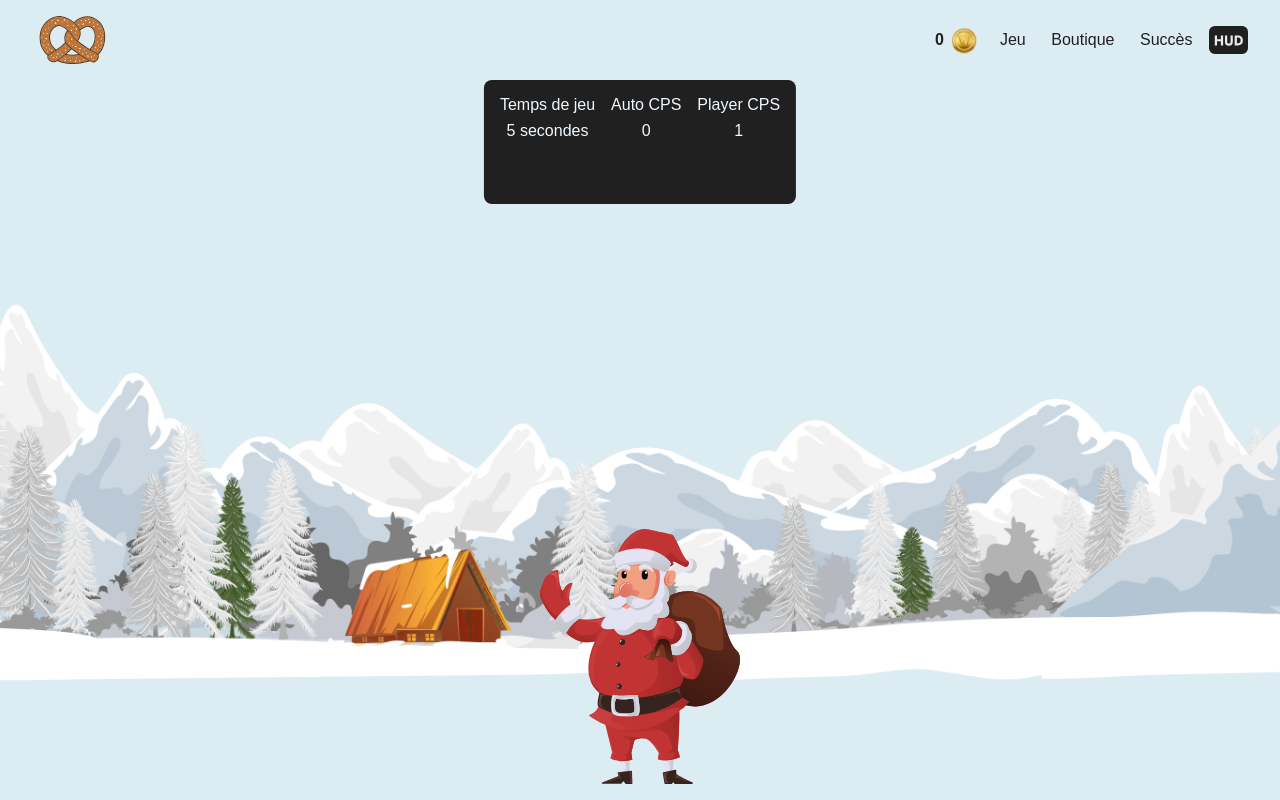
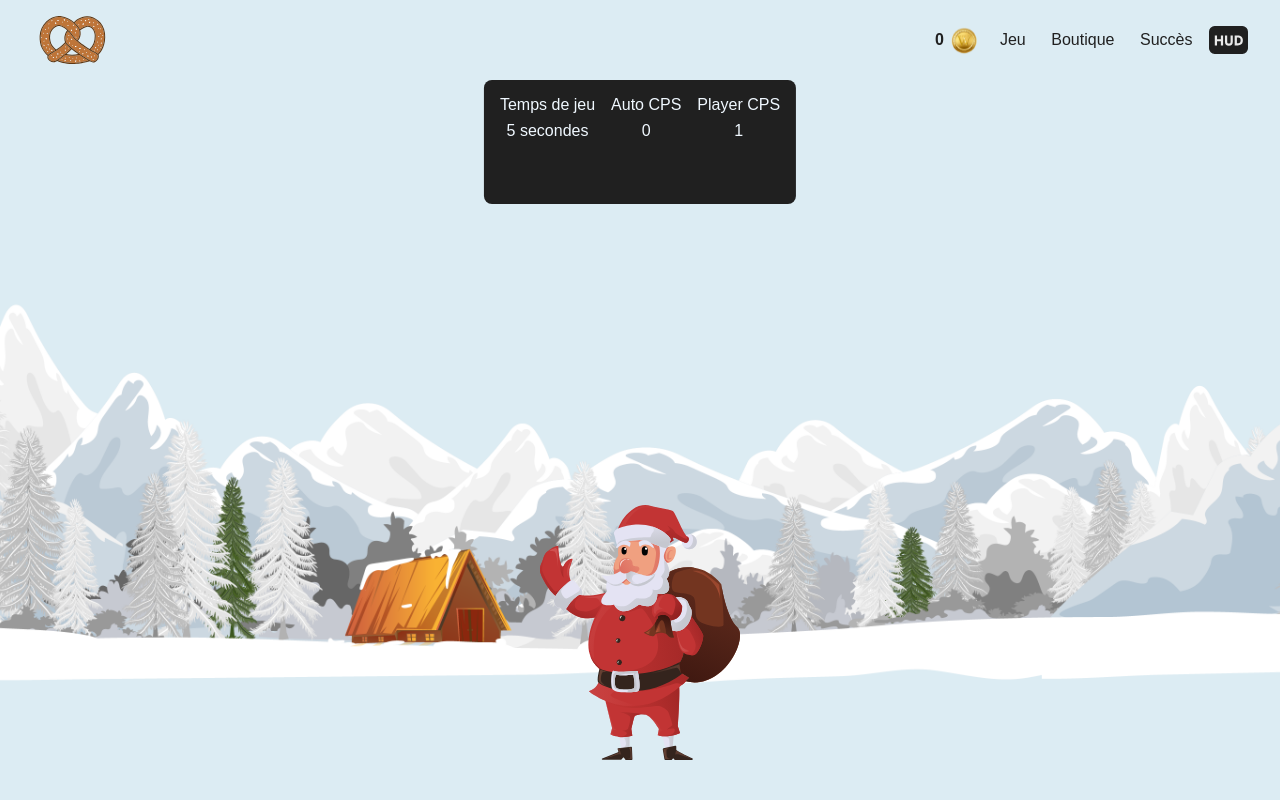
Before and after one commit to Batsave/Xmass-Click, a React (Vite) app: page / in a window 1280 px wide. Shown: the top 800 px of the page. Built offline with nearby package versions, Linux system fonts and the light colour scheme.

Commit message:
🐛 FIX: VH

```diff
--- a/src/scss/home.scss
+++ b/src/scss/home.scss
@@ -13,7 +13,7 @@
   .santaclaus {
     display: block;
     position: absolute;
-    bottom: 2vh;
+    bottom: 5vh;
 
     min-width: 320px;
     width: 320px;
```
